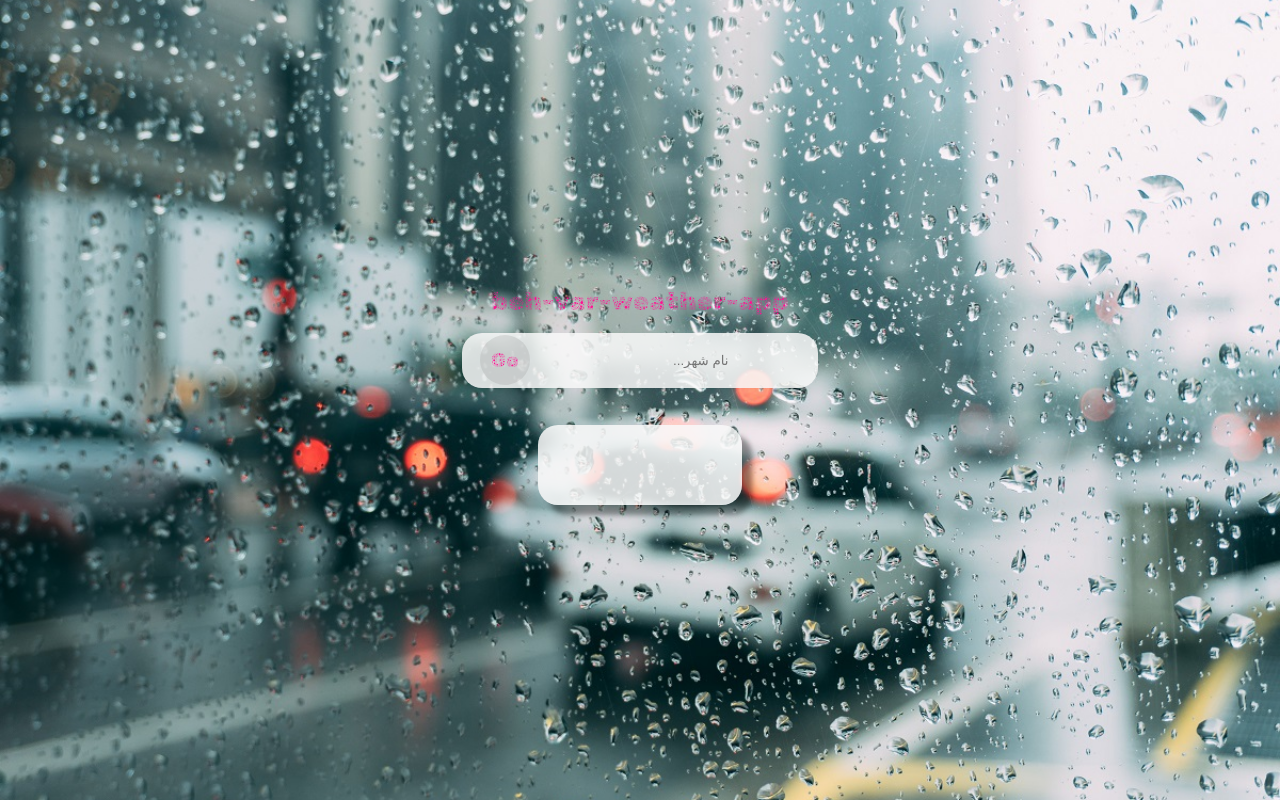
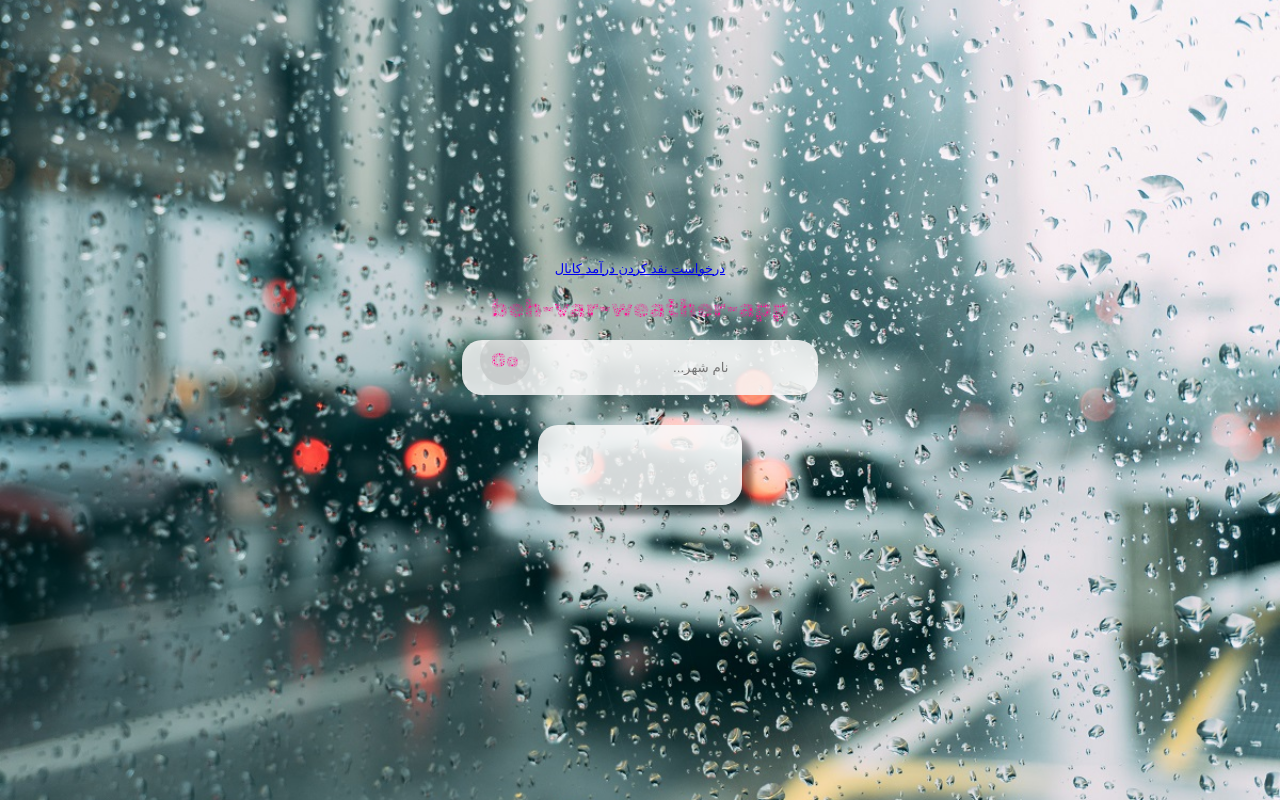
Before and after one commit to mehdibehvar/weather-app, a React (Create React App) app: page / in a window 1280 px wide. Built offline with nearby package versions, Linux system fonts and the light colour scheme.

Commit message:
add-master-link

```diff
--- a/src/App.js
+++ b/src/App.js
@@ -44,6 +44,11 @@ setCityData(null);
   return (
     <div className="main-container">
    <div className="search_Wrapper">
+
+        <a href="https://master.tube/apply/#apply-forms" target="_system">
+          {" "}
+          درخواست نقد کردن درآمد کانال
+        </a>
       <h1 className="title">beh-var-weather-app</h1>
         <input
         className="search"
```
